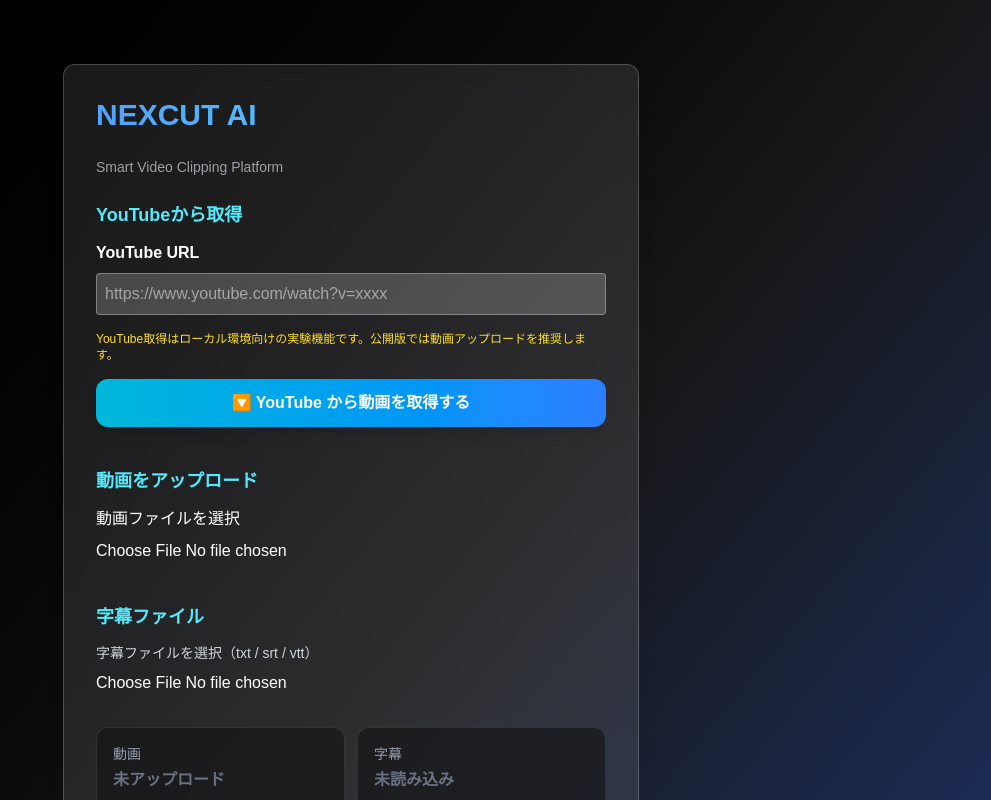
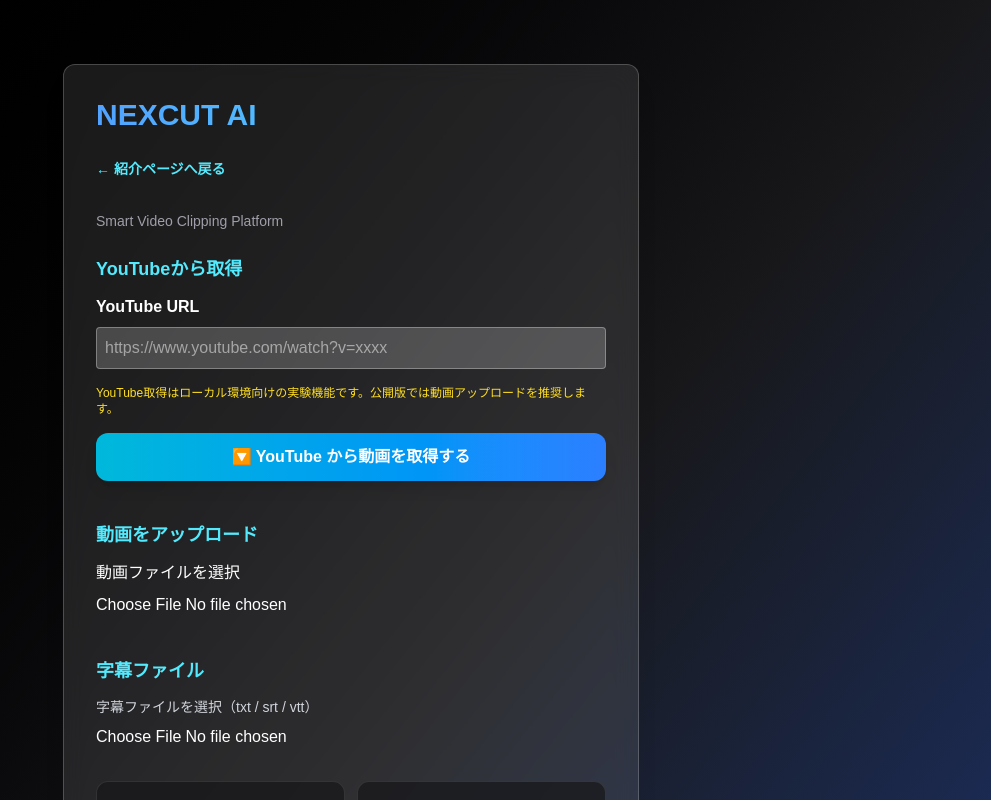
Before and after one commit to hiro042355/easyslice-ai, a Next.js app: page / in a window 1280 px wide. Shown: the top 800 px of the page, without its empty margins (289-1280 px from the left). Built offline with nearby package versions, Linux system fonts and the light colour scheme.

Commit message:
Add landing page link to app

```diff
--- a/app/page.tsx
+++ b/app/page.tsx
@@ -808,6 +808,12 @@ const handleAudioEnergy = async () => {
        <h1 className="text-3xl font-bold mb-6 bg-gradient-to-r from-blue-400 to-cyan-300 bg-clip-text text-transparent">
   NEXCUT AI
 </h1>
+<a
+  href="/landing"
+  className="mb-6 inline-block text-sm font-semibold text-cyan-300 hover:text-cyan-200"
+>
+  ← 紹介ページへ戻る
+</a>
 <p className="text-zinc-400 text-sm mt-2">
   Smart Video Clipping Platform
 </p>
```
